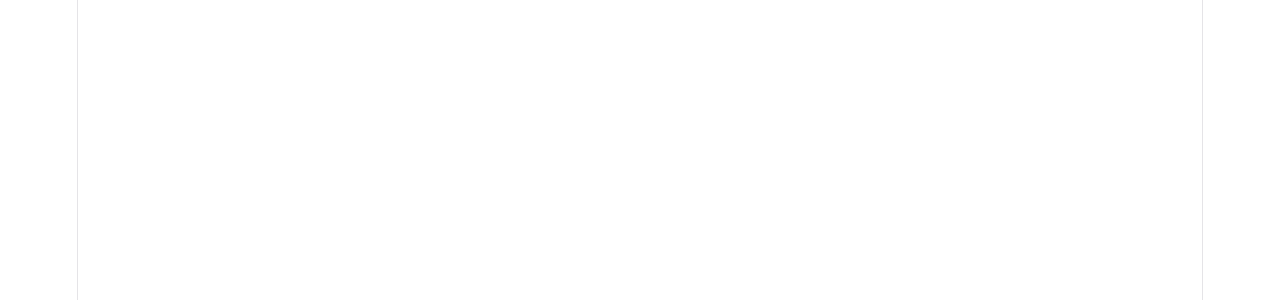
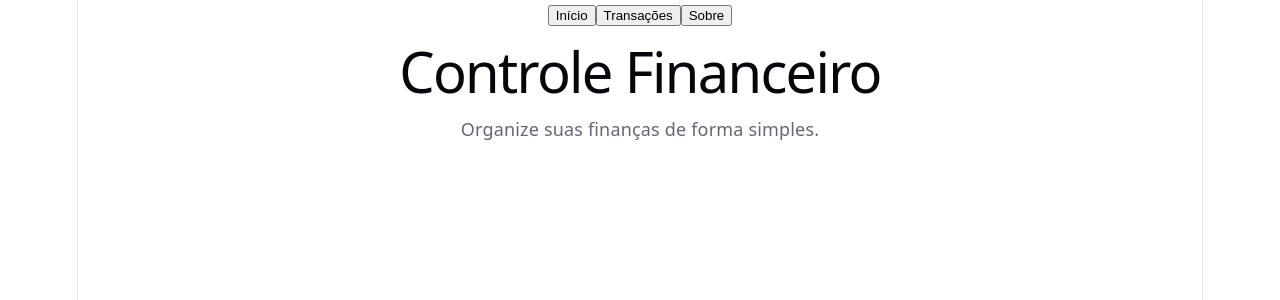
Before and after one commit to mateussfragaa/controle_financeiro_react, a React (Vite) app: page / in a window 1280 px wide. Shown: the top 300 px of the page. Built offline with nearby package versions, Linux system fonts and the light colour scheme.

Commit message:
feat: adiciona navegacao entre paginas

```diff
--- a/src/App.jsx
+++ b/src/App.jsx
@@ -1,10 +1,26 @@
 import { useState } from 'react'
+import Home from './pages/home'
+import Transacoes from './pages/transacoes'
+import Sobre from './pages/sobre'
 import './App.css'
 
 function App() {
 
+  const [content, setContent] = useState('home')
+
   return (
     <>
+      <nav>
+        <button onClick={() => setContent('home')}>Início</button>
+        <button onClick={() => setContent('transacoes')}>Transações</button>
+        <button onClick={() => setContent('sobre')}>Sobre</button>
+      </nav>
+
+      <div>
+        {content === 'home' && <Home />}
+        {content === 'transacoes' && <Transacoes />}
+        {content === 'sobre' && <Sobre />}
+      </div>
     </>
   )
 }
--- /dev/null
+++ b/src/pages/home.jsx
@@ -0,0 +1,10 @@
+function Home() {
+  return (
+    <>
+      <h1>Controle Financeiro</h1>
+      <p>Organize suas finanças de forma simples.</p>
+    </>
+  )
+}
+
+export default Home
--- /dev/null
+++ b/src/pages/sobre.jsx
@@ -0,0 +1,10 @@
+function Sobre() {
+  return (
+    <>
+      <h1>Sobre</h1>
+      <p>Aplicação para auxiliar no controle financeiro pessoal.</p>
+    </>
+  )
+}
+
+export default Sobre
--- /dev/null
+++ b/src/pages/transacoes.jsx
@@ -0,0 +1,10 @@
+function Transacoes() {
+  return (
+    <>
+      <h1>Transações</h1>
+      <p>Receitas e despesas.</p>
+    </>
+  )
+}
+
+export default Transacoes
```
